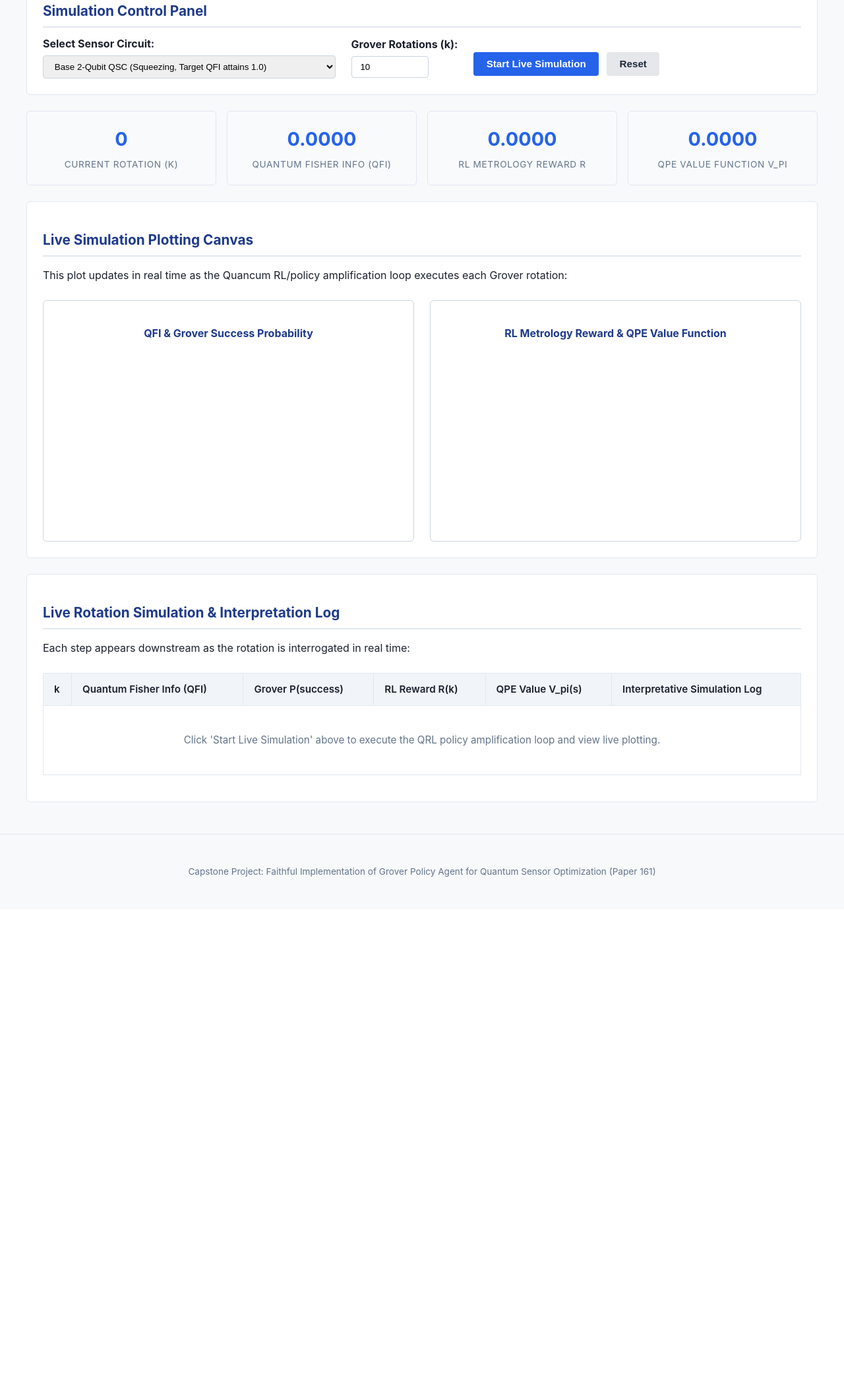
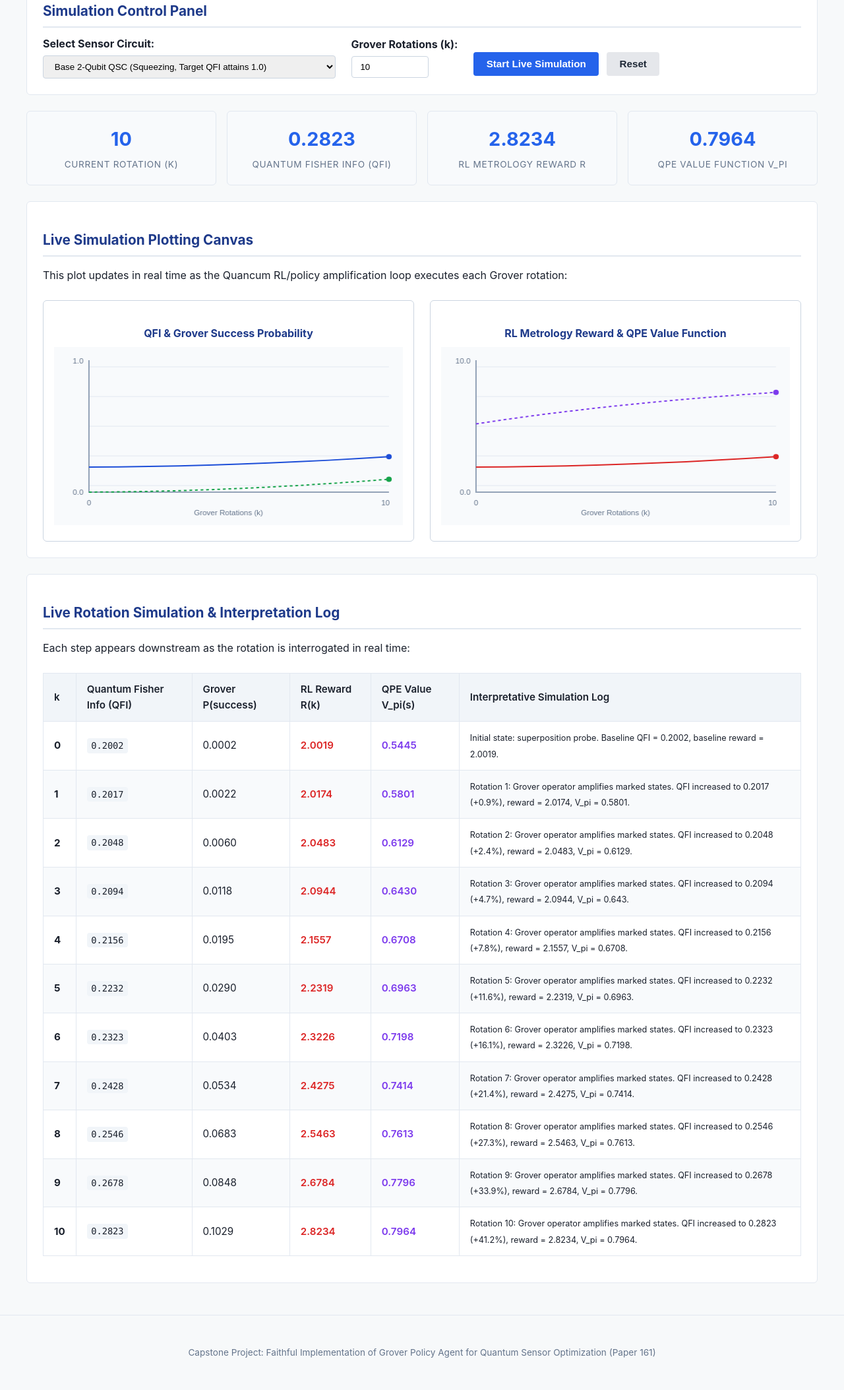
Before and after one commit to Dhusyanth209/ml_capstone_24161_161, a Flask app: page /rl-visualization in a window 1280 px wide. Shown: the part 376-2483 px from the top of the page at 66% size. Before the commit the page ends 1705 px from the top, so only its background shows below. Run offline with Flask 2, Linux system fonts and the light colour scheme; a map, chart or similar area stays blank.

Commit message:
Fix canvas context and live plotting execution in RL process tracer

```diff
--- a/templates/rl_visualization.html
+++ b/templates/rl_visualization.html
@@ -81,7 +81,7 @@
             </tr>
         </thead>
         <tbody id="logs-body">
-            <tr><td colspan="6" style="text-align: center; color: #64748b; padding: 2.5rem;">Click 'Start Live Simulation' above to execute the QRL policy amplification loop and view live plotting.</td></tr>
+            <tr><td colspan="6" style="text-align: center; color: #64748b; padding: 2.5rem;">Click Start Live Simulation above to execute the QRL policy amplification loop and view live plotting.</td></tr>
         </tbody>
     </table>
 </div>
@@ -100,15 +100,17 @@
 
     const canvas1 = document.getElementById('plot1_canvas');
     const canvas2 = document.getElementById('plot2_canvas');
-    const ctx1 = canvas1.getContext('2d');
-    const ctx2 = canvas2.getElementById('2d');
+    const ctx1 = canvas1 ? canvas1.getContext('2d') : null;
+    const ctx2 = canvas2 ? canvas2.getContext('2d') : null;
 
     function clearCanvases() {
+        if (!ctx1 || !ctx2) return;
         drawAxes(ctx1, canvas1, 'QFI & P(success)', 1.0);
         drawAxes(ctx2, canvas2, 'Reward & QPE Value', 10.0);
     }
 
     function drawAxes(ctx, cnv, ylabel, ymax) {
+        if (!ctx || !cnv) return;
         ctx.clearRect(0, 0, cnv.width, cnv.height);
         ctx.fillStyle = '#f8fafc';
         ctx.fillRect(0, 0, cnv.width, cnv.height);
@@ -140,14 +142,14 @@
         ctx.fillText((0).toFixed(1), 42, 224);
         ctx.textAlign = 'center';
         ctx.fillText('0', 50, 240);
-        const targetK = parseInt(inpRotations.value, 10) || 10;
+        const targetK = inpRotations ? (parseInt(inpRotations.value, 10) || 10) : 10;
         ctx.fillText(targetK, cnv.width - 25, 240);
         ctx.fillText('Grover Rotations (k)', cnv.width / 2, 255);
     }
 
     function plotSeries(ctx, cnv, data, ymax, color, isDashed) {
-        if (data.length === 0) return;
-        const targetK = parseInt(inpRotations.value, 10) || 10;
+        if (!ctx || !cnv || !data || data.length === 0) return;
+        const targetK = inpRotations ? (parseInt(inpRotations.value, 10) || 10) : 10;
         const maxK = Math.max(1, data.length - 1, targetK);
         const xScale = (cnv.width - 70) / maxK;
         const yScale = 190 / ymax;
@@ -160,16 +162,16 @@
 
         ctx.beginPath();
         for (let i = 0; i < data.length; i++) {
-            const x = 50 + i *xScale;
-            const y = 220 - Math.min(data[i], ymax) *yScale;
+            const x = 50 + i * xScale;
+            const y = 220 - Math.min(data[i], ymax) * yScale;
             if (i === 0) ctx.moveTo(x, y);
             else ctx.lineTo(x, y);
         }
         ctx.stroke();
 
         const lastIndex = data.length - 1;
-        const lx = 50 + lastIndex *xScale;
-        const ly = 220 - Math.min(data[lastIndex], ymax) *yScale;
+        const lx = 50 + lastIndex * xScale;
+        const ly = 220 - Math.min(data[lastIndex], ymax) * yScale;
         ctx.fillStyle = color;
         ctx.beginPath();
         ctx.arc(lx, ly, 4, 0, Math.PI * 2);
@@ -178,27 +180,28 @@
     }
 
     function renderLivePlots(subset) {
+        if (!ctx1 || !ctx2) return;
         drawAxes(ctx1, canvas1, 'QFI & P(success)', 1.0);
         plotSeries(ctx1, canvas1, subset.map(d => d.qfi), 1.0, '#1d4ed8', false);
         plotSeries(ctx1, canvas1, subset.map(d => d.p_success), 1.0, '#16a34a', true);
 
         drawAxes(ctx2, canvas2, 'Reward & QPE Value', 10.0);
         plotSeries(ctx2, canvas2, subset.map(d => d.reward), 10.0, '#dc2626', false);
-        plotSeries(ctx2, canvas2, subset.map(d => d.value_fn), 1.0, '#7c3aid', true);
+        plotSeries(ctx2, canvas2, subset.map(d => d.value_fn), 1.0, '#7c3aed', true);
     }
 
     function startSimulation() {
         if (animationId) clearInterval(animationId);
 
-        const circuit = selCircuit.value;
-        const rotations = parseInt(inpRotations.value, 10) || 10;
+        const circuit = selCircuit ? selCircuit.value : 'base';
+        const rotations = inpRotations ? (parseInt(inpRotations.value, 10) || 10) : 10;
 
         fetch('/api/simulation-data?circuit=' + encodeURIComponent(circuit) + '&rotations=' + encodeURIComponent(rotations))
             .then(res => res.json())
             .then(data => {
-                currentLogs = data.logs;
+                currentLogs = data.logs || [];
                 stepIndex = 0;
-                logsBody.innerHTML = '';
+                if (logsBody) logsBody.innerHTML = '';
 
                 animationId = setInterval(() => {
                     if (stepIndex >= currentLogs.length) {
@@ -218,17 +221,18 @@
                     if (elReward) elReward.textContent = step.reward.toFixed(4);
                     if (elValue) elValue.textContent = step.value_fn.toFixed(4);
 
-                    const tr = document.createElement('tr');
-                    tr.innerHTML = '<td><strong>' + step.rotation + '</strong></td>' +
-                                '<td><code>' + step.qfi + '</code></td>' +
-                                '<td>' + step.p_success + '</td>' +
-                                '<td><span style="color: #dc2626; font-weight: 600;">' + step.reward + '</span></td>' +
-                                '<td><span style="color: #7c3aid; font-weight: 600;">' + step.value_fn + '</span></td>' +
-                                '<td><small>' + step.interpretation + '</small></td>';
-                    logsBody.appendChild(tr);
+                    if (logsBody) {
+                        const tr = document.createElement('tr');
+                        tr.innerHTML = '<td><strong>' + step.rotation + '</strong></td>' +
+                                     '<td><code>' + step.qfi.toFixed(4) + '</code></td>' +
+                                     '<td>' + step.p_success.toFixed(4) + '</td>' +
+                                     '<td><span style="color: #dc2626; font-weight: 600;">' + step.reward.toFixed(4) + '</span></td>' +
+                                     '<td><span style="color: #7c3aed; font-weight: 600;">' + step.value_fn.toFixed(4) + '</span></td>' +
+                                     '<td><small>' + step.interpretation + '</small></td>';
+                        logsBody.appendChild(tr);
+                    }
 
                     renderLivePlots(currentLogs.slice(0, stepIndex + 1));
-
                     stepIndex++;
                 }, 250);
             })
@@ -239,12 +243,14 @@
 
     function resetSimulation() {
         if (animationId) clearInterval(animationId);
-        logsBody.innerHTML = '<tr><td colspan="6" style="text-align: center; color: #64748b; padding: 2.5rem;">Click Start Live Simulation above to execute the QRL policy amplification loop and view live plotting.</td></tr>';
+        if (logsBody) {
+            logsBody.innerHTML = '<tr><td colspan="6" style="text-align: center; color: #64748b; padding: 2.5rem;">Click Start Live Simulation above to execute the QRL policy amplification loop and view live plotting.</td></tr>';
+        }
         const elK = document.getElementById('display-k');
         const elQfi = document.getElementById('display-qfi');
         const elReward = document.getElementById('display-reward');
         const elValue = document.getElementById('display-value');
-        if (elK) elK.textContent = 0;
+        if (elK) elK.textContent = '0';
         if (elQfi) elQfi.textContent = '0.0000';
         if (elReward) elReward.textContent = '0.0000';
         if (elValue) elValue.textContent = '0.0000';
```
